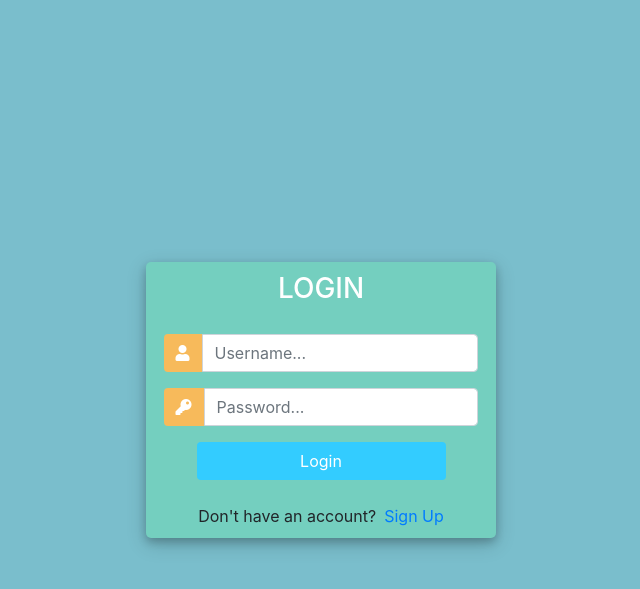
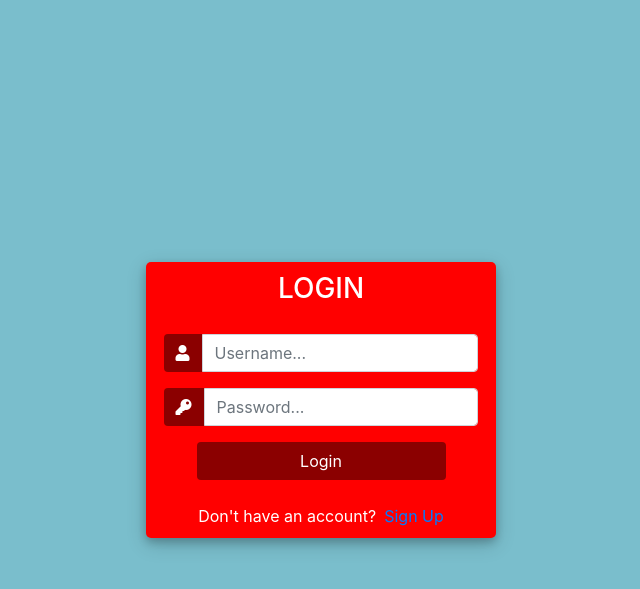
Before and after one commit to danielekpenyong1/my-gee-django, a Django app: template store/templates/store/login.html in a window 1280 px wide. Shown: the top 589 px of the page, without its empty margins (319-959 px from the left). Run offline with Django 3.2, Linux system fonts and the light colour scheme; the template is opened without the code that fills it, so the values that code supplies are empty; some libraries are stand-ins or nearby versions.

Commit message:
i fix bug about registration page

```diff
--- a/ecommerce/urls.py
+++ b/ecommerce/urls.py
@@ -20,7 +20,7 @@ from django.conf import settings
 
 urlpatterns = [
     path('admin/', admin.site.urls),
-    path('', include('store.urls')),
+    path('', include('store.urls'))
 ]
 
 urlpatterns += static(settings.MEDIA_URL, document_root=settings.MEDIA_ROOT)
--- a/static/js/cart.js
+++ b/static/js/cart.js
@@ -1,5 +1,7 @@
 var updateBtns = document.getElementsByClassName('update-cart')
+ updateBtns.forEach(anything => {
 
+ });
 for (i = 0; i < updateBtns.length; i++) {
 	updateBtns[i].addEventListener('click', function(){
 		var productId = this.dataset.product
--- a/store/templates/store/login.html
+++ b/store/templates/store/login.html
@@ -20,7 +20,7 @@
 			width: 350px;
 			margin-top: auto;
 			margin-bottom: auto;
-			background: #74cfbf;
+			background: red;
 			position: relative;
 			display: flex;
 			justify-content: center;
@@ -44,7 +44,7 @@
 
 		.login_btn {
 			width: 100%;
-			background: #33ccff !important;
+			background: darkred !important;
 			color: white !important;
 		}
 		.login_btn:focus {
@@ -55,7 +55,7 @@
 			padding: 0 2rem;
 		}
 		.input-group-text {
-			background: #f7ba5b !important;
+			background: darkred !important;
 			color: white !important;
 			border: 0 !important;
 			border-radius: 0.25rem 0 0 0.25rem !important;
@@ -71,6 +71,11 @@
 			color: #fff;
 			padding: 10px;
 			margin-top: 10px;
+
+		}
+
+		span{
+			color: white;
 		}
 	</style>
 
@@ -86,6 +91,7 @@
 				</div>
 				<div class="d-flex justify-content-center form_container">
 					<form method="POST" action="">
+						{% csrf_token %}
 						<div class="input-group mb-3">
 							<div class="input-group-append">
 								<span class="input-group-text"><i class="fas fa-user"></i></span>
@@ -105,10 +111,12 @@
 					</form>
 
 				</div>
-
+		        {% for message in messages %}
+				       <p id="messages">{{message}}</p>
+					   {% endfor %}
 				<div class="mt-4">
 					<div class="d-flex justify-content-center links">
-						Don't have an account? <a href="{% url 'signup' %}" class="ml-2">Sign Up</a>
+						<span>Don't have an account?</span> <a href="{% url 'signup' %}" class="ml-2">Sign Up</a>
 					</div>
 
 				</div>
--- a/store/templates/store/main.html
+++ b/store/templates/store/main.html
@@ -77,7 +77,7 @@
 
 	    </ul>
 	    <div class="form-inline my-2 my-lg-0">
-	     	<a href="#"class="btn btn-warning">Login</a>
+	     	<a href="{% url 'login' %}"class="btn btn-warning">Login</a>
 
 	     	<a href="{% url 'cart' %}">
 	    		<img  id="cart-icon" src="{% static 'images/cart.png' %}">
--- a/store/templates/store/signup.html
+++ b/store/templates/store/signup.html
@@ -104,6 +104,7 @@
 							<!-- <input type="text" name="password1"> -->
 
                             {{form.password1}}
+
 						</div>
 						<div class="input-group mb-2">
 							<div class="input-group-append">
@@ -122,7 +123,7 @@
 
 				<div class="mt-4">
 					<div class="d-flex justify-content-center links">
-						Already have an account? <a href="{% url 'login' %}" class="ml-2">Login</a>
+						<!-- Already have an account? <a href="{% url 'login' %}" class="ml-2">Login</a> -->
 					</div>
 				</div>
 			</div>
--- a/store/templates/store/store.html
+++ b/store/templates/store/store.html
@@ -2,6 +2,8 @@
 {% load static %}
 {% block content %}
 	<div class="row">
+
+
 		{% for product in products %}
 		<div class="col-lg-4">
 			<img class="thumbnail" src="{{product.imageURL}}">
--- a/store/urls.py
+++ b/store/urls.py
@@ -1,6 +1,6 @@
 from django.urls import path
 
-from . import views
+from .import views
 
 urlpatterns = [
 	#Leave as empty string for base url
@@ -11,8 +11,10 @@ urlpatterns = [
 	path('update_item/', views.updateItem, name="update_item"),
 	path('process_order/', views.processOrder, name="process_order"),
 
-	path('signup', views.register, name="signup"),
-	path('login', views.register, name="login"),
+	path('signup/', views.register, name="signup"),
+
+	path('login/', views.login_user, name="login")
+
 
 
 
```
Also changed, not shown: store/views.py (+28 -3 lines), db.sqlite3, store/migrations/0005_alter_customer_user.py (added), store/migrations/0006_alter_customer_user.py (added).
